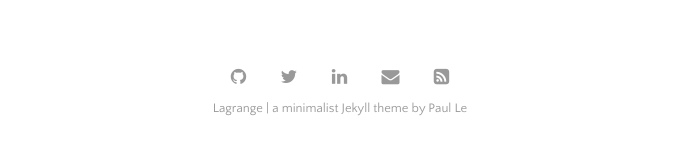
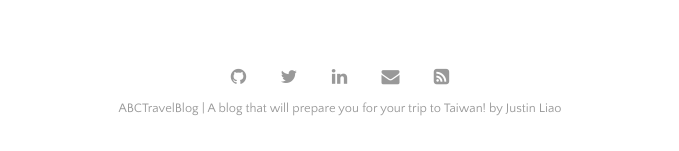
Before and after one commit to AbcTravelBlog/abctravelblog.github.io, a Jekyll site: the page built from index.html, in a window 1280 px wide and 900 px high, scrolled down 2608 px. Shown: the part 746-897 px from the top of the window, without its empty margins (300-979 px from the left). Built offline with Jekyll 4.4.1, drawn with Linux system fonts in a browser that asks for light colours; the list of posts is cut into pages by our own code; some of the changed text lies outside the part shown.

Commit message:
changed site info and author

```diff
--- a/_config.yml
+++ b/_config.yml
@@ -20,9 +20,9 @@ permalink:           /:title
 plugins:             [jekyll-paginate, jekyll-sitemap, jekyll-feed, jekyll-seo-tag]
 
 # Customise atom feed settings (this is where Jekyll-Feed gets configuration information)
-title:		           'Lagrange'
-description:	       'a minimalist Jekyll theme'
-author:              'Paul Le'
+title:		           'ABCTravelBlog'
+description:	       'A blog that will prepare you for your trip to Taiwan!'
+author:              'Justin Liao'
 
 # RSS 2.0 can be used instead of Atom by uncommenting following two lines
 #feed:
```
